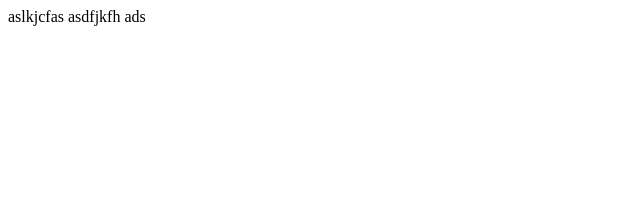
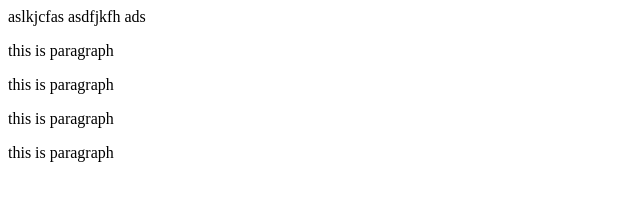
Before and after one commit to akbakash/project2, a plain HTML site: page index.html in a window 1280 px wide. Shown: the whole page, without its empty margins (0-640 px from the left). Drawn offline with Linux system fonts and the light colour scheme.

Commit message:
added some p tags

```diff
--- a/index.html
+++ b/index.html
@@ -1,12 +1,16 @@
 <!DOCTYPE html>
 <html lang="en">
-<head>
-    <meta charset="UTF-8">
-    <meta http-equiv="X-UA-Compatible" content="IE=edge">
-    <meta name="viewport" content="width=device-width, initial-scale=1.0">
+  <head>
+    <meta charset="UTF-8" />
+    <meta http-equiv="X-UA-Compatible" content="IE=edge" />
+    <meta name="viewport" content="width=device-width, initial-scale=1.0" />
     <title>Document</title>
-</head>
-<body>
+  </head>
+  <body>
     aslkjcfas asdfjkfh ads
-</body>
+    <p>this is paragraph</p>
+    <p>this is paragraph</p>
+    <p>this is paragraph</p>
+    <p>this is paragraph</p>
+  </body>
 </html>
```
